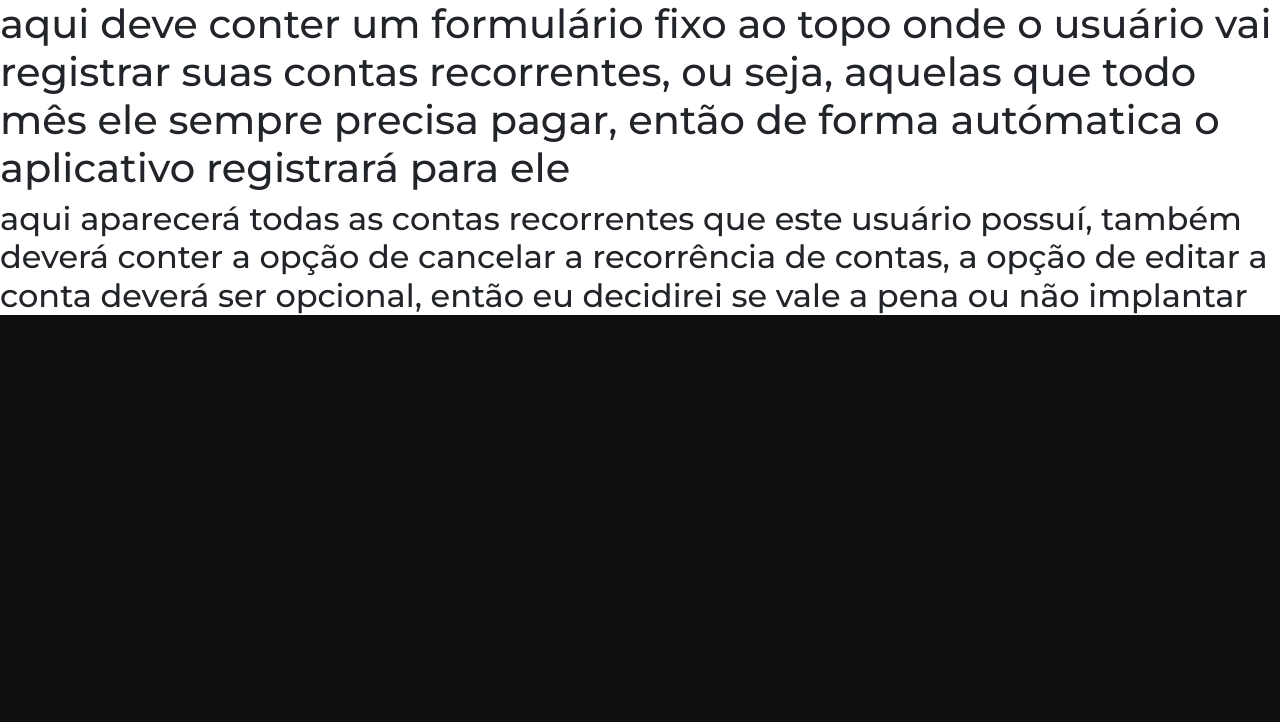
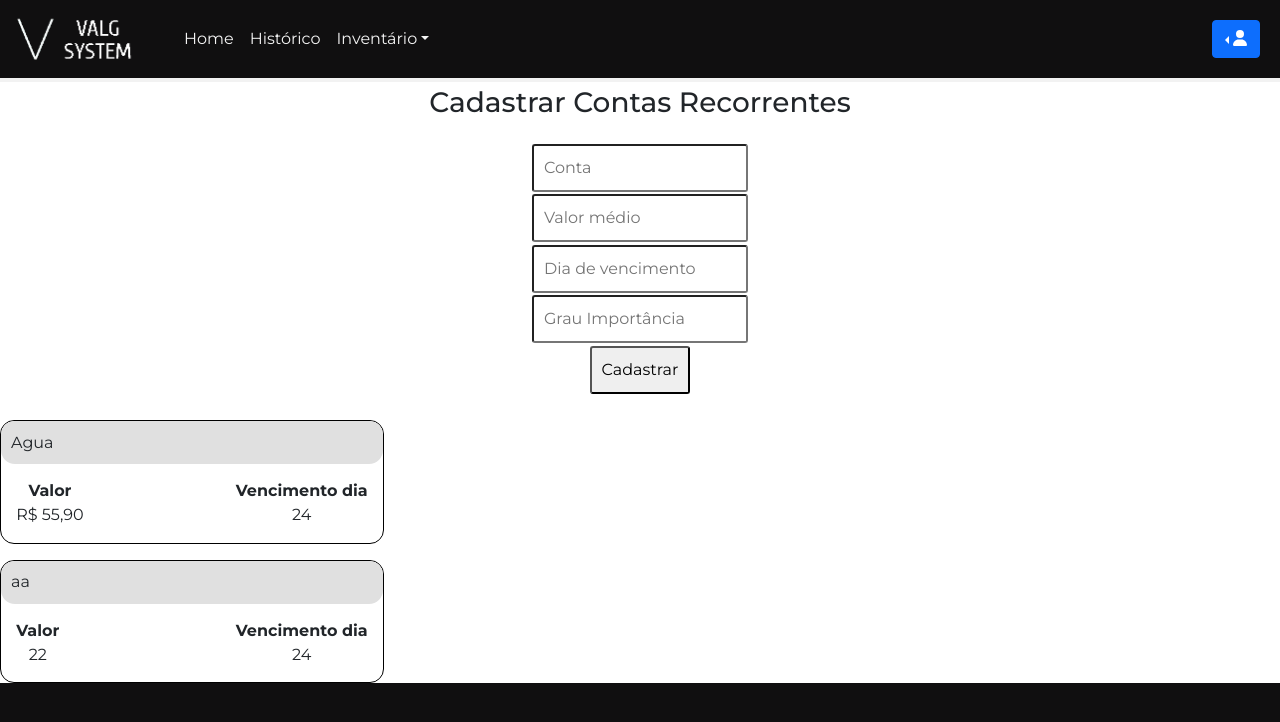
Before and after one commit to guialvesgalvao/ValgSystem, a Next.js app in the folder frontend/: page /cadastrar-contas-recorrentes in a window 1280 px wide. Shown: the top 722 px of the page. Built offline with nearby package versions, Linux system fonts and the light colour scheme.

Commit message:
dev register bills page

```diff
--- /dev/null
+++ b/frontend/components/CardBillRegisted.js
@@ -0,0 +1,36 @@
+export const CardBillRegisted = ({nome,valor,grauImp}) => {
+
+    function obterCor(grauImp) {
+        switch (grauImp) {
+          case 1:
+            return 'red';
+          case 2:
+            return 'yellow';
+          case 3:
+            return 'blue';
+          default:
+            return 'black';
+        }
+      }
+
+return(
+<div>
+    <div className="ccdDivCard mb-3">
+        <div className="ccdTitle">
+            <span className="ccdTitleName">{nome}</span>
+            <span className="ccdTitleCircle" style={{backgroungColor: obterCor(grauImp)}}></span>
+        </div>
+        <div className="ccdBody">
+            <div className="ccdBodyIntem">
+                <b>Valor</b>
+                <span>{valor}</span>
+            </div>
+            <div className="ccdBodyIntem">
+                <b>Vencimento dia</b>
+                <span>24</span>
+            </div>
+        </div>
+    </div>
+</div>
+)
+}
--- a/frontend/pages/_app.js
+++ b/frontend/pages/_app.js
@@ -3,6 +3,8 @@ import '../styles/geralPages.css';
 import '../styles/inventarioStyle.css';
 import '../styles/componentsStyles.css';
 import '../styles/indexStyle.css';
+import '../styles/cadContasStyle.css';
+
 
 import { AppProvider } from '../contexts/AppContext';
 
--- a/frontend/pages/cadastrar-contas-recorrentes.js
+++ b/frontend/pages/cadastrar-contas-recorrentes.js
@@ -1,6 +1,9 @@
+import { useState } from "react";
+import Header from "@/components/Header";
+import {CardBillRegisted} from "@/components/CardBillRegisted";
+
 export default function RegisterBills () {
-    return(
-        //dados que deverá conter na conta:
+            //dados que deverá conter na conta:
         //Nome: Nome da Conta
         //Valor: Defina um valor fixo ou médio para a conta, qualquer maior importância, o usuário poderá alterar na aba de todas as contas
         //Dia do vencimento: servirá para definir qual dia a conta vence todo mês Day(fixo)/Month(Variável);
@@ -10,11 +13,84 @@ export default function RegisterBills () {
         //Código Relacional: cada conta recorrente deverá conter um id único dela ( verificar bugs com o painel! )
         //Código Mensal: É settada uma data de ínicio do sistema e apartir daí todos os meses seguintes começam a ser relacionados por número, exemplo: 1 -> fevereiro/23 2-> março/23
 
+        //Código Mensal -> pegar o mês atual e colocar a partir deste
+        //Código Relacional -> somar +1 a cada
+        //Obs -> vazio
+        //StatusConta -> pré-settado como 'NP'
+
+
         //Opções para funções de 'delete' mysql;
 
+        const [nomeConta, setNomeConta] = useState('');
+        const [valor, setValor] = useState(null);
+        const [obs, setObs] = useState('');
+        const [vencimento, setVencimento] = useState('');
+        const [statusConta, setStatusConta] = useState('NP');
+        const [grauImportancia, setGrauImportancia] = useState(null);
+        const [codigoRelacional, setCodigoRelacional] = useState(null);
+        const [codigoMensal, setCodigoMensal] = useState(null);
+
+    return(
         <div>
-            <h1>aqui deve conter um formulário fixo ao topo onde o usuário vai registrar suas contas recorrentes, ou seja, aquelas que todo mês ele sempre precisa pagar, então de forma autómatica o aplicativo registrará para ele</h1>
-            <h2>aqui aparecerá todas as contas recorrentes que este usuário possuí, também deverá conter a opção de cancelar a recorrência de contas, a opção de editar a conta deverá ser opcional, então eu decidirei se vale a pena ou não implantar</h2>
+            <Header />
+            <div className="centerDivs mb-3 mt-2">
+                <h3>Cadastrar Contas Recorrentes</h3>
+            </div>
+            <div className="containerIndex">
+                    <input
+                    title="Conta"
+                    className="inputInsertPage"
+                    placeholder="Conta"
+                    type="username"
+                    value={nomeConta}
+                    onChange={(e)=> setNomeConta(e.target.value)}/>
+                    <input
+                    title="Valor"
+                    className="inputInsertPage"
+                    placeholder="Valor médio"
+                    type="number"
+                    value={valor}
+                    onChange={(e)=> setValor(e.target.value)}/>
+                    <input
+                    title="Vencimento"
+                    className="inputInsertPage"
+                    placeholder="Dia de vencimento"
+                    type="text"
+                    value={vencimento}
+                    onChange={(e)=> setVencimento(e.target.value)}/>
+
+                    <input
+                    title="Grau Importância"
+                    className="inputInsertPage"
+                    placeholder="Grau Importância"
+                    type="number"
+                    value={grauImportancia}
+                    onChange={(e)=> setGrauImportancia(e.target.value)}/>
+
+                    <input
+                    type="submit"
+                    className="inputInsertPage"
+                    value="Cadastrar" />
+            </div>
+            <div className="orgCards mt-4">
+                <div className="ccdDivCard mb-3">
+                        <div className="ccdTitle">
+                        <span className="ccdTitleName">Agua</span>
+                        <span className="ccdTitleCircle"></span>
+                        </div>
+                        <div className="ccdBody">
+                            <div className="ccdBodyIntem">
+                                <b>Valor</b>
+                                <span>R$ 55,90</span>
+                            </div>
+                            <div className="ccdBodyIntem">
+                                <b>Vencimento dia</b>
+                                <span>24</span>
+                            </div>
+                        </div>
+                </div>
+            </div>
+            <CardBillRegisted nome="aa" valor="22" grauImp="3"/>
         </div>
     )
 }
--- /dev/null
+++ b/frontend/styles/cadContasStyle.css
@@ -0,0 +1,45 @@
+.ccdDivCard{
+    width: 30%;
+    border: 1px solid black;
+    border-radius: 14px;
+}
+
+.ccdTitle{
+    background-color:#e0e0e0;
+    border-radius: 14px;
+    display: flex;
+    justify-content: space-between;
+    align-items: center;
+    padding: 2.5% 0%;
+}
+
+.ccdTitleName{
+    margin-left: 10px;
+}
+
+.ccdTitleCircle{
+    width: 20px;
+    height: 20px;
+    border-radius: 100px;
+    margin-right: 10px;
+}
+
+.ccdBody{
+    display: flex;
+    justify-content: space-between;
+    padding: 4%;
+}
+
+.ccdBodyIntem{
+    display: flex;
+    flex-direction: column;
+    align-items: center;
+}
+
+.ccdDivCard{
+
+}
+
+.ccdBodyVenc{
+
+}
```
